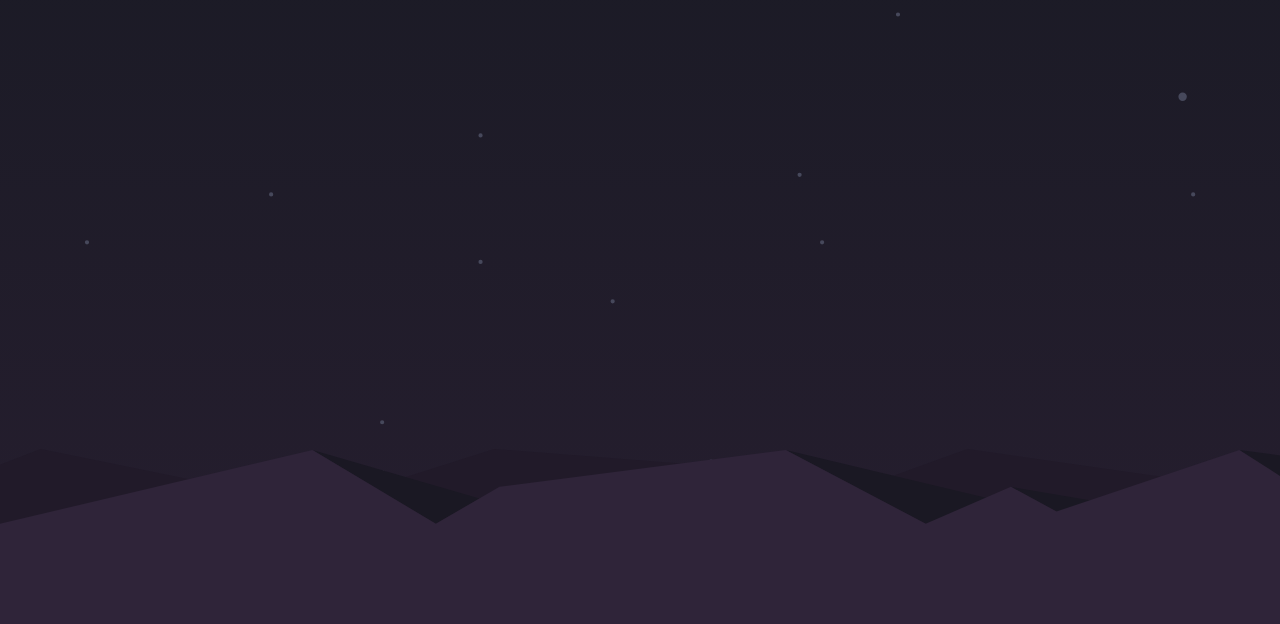
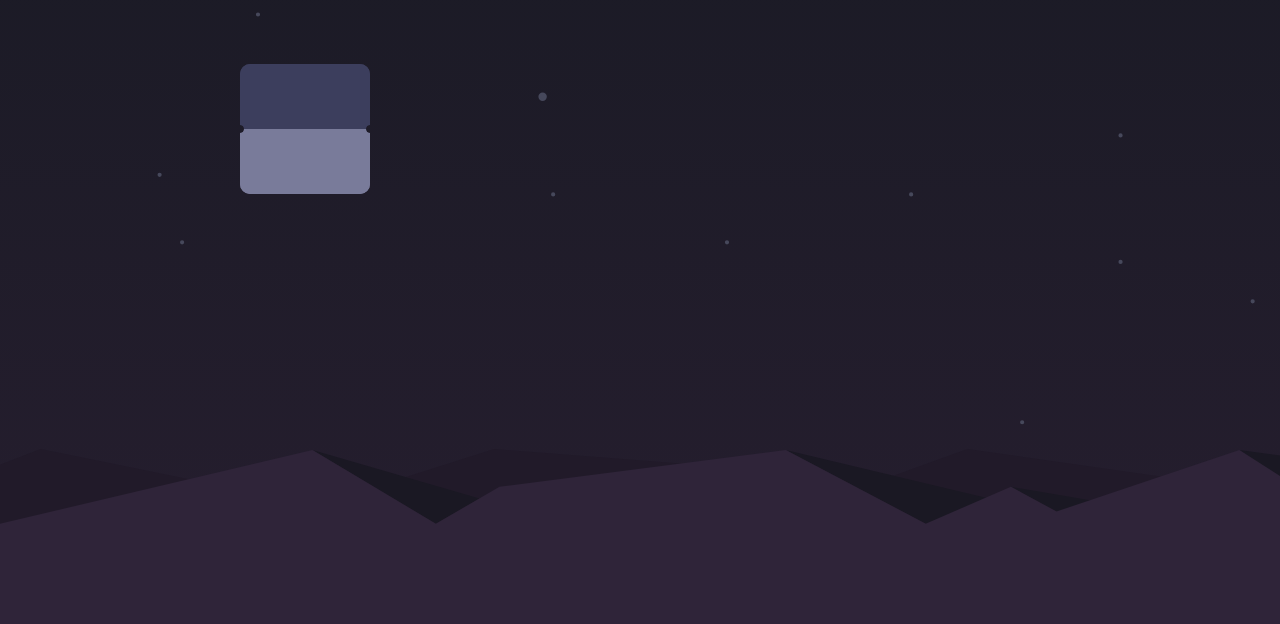
Before and after one commit to AndrejG231/Launch-countdown-timer, a plain HTML site: page public/index.html in a window 1280 px wide. Shown: the part 176-800 px from the top of the page. Drawn offline with Linux system fonts and the light colour scheme.

Commit message:
Added card shapes

```diff
--- a/public/index.html
+++ b/public/index.html
@@ -22,10 +22,18 @@
     <div class="background">
       <img src="images/pattern-hills.svg" class="hills" />
       <img src="images/bg-stars.svg" class="stars" />
+      <img src="images/bg-stars.svg" class="stars copy" />
     </div>
     <!-- Header title -->
     <header class="title-container">
       <h1 class="title">We're launching soon</h1>
     </header>
+    <!-- Flipping cards -->
+    <main class="cards-container">
+      <div class="card">
+        <div class="card-top"></div>
+        <div class="card-bottom"></div>
+      </div>
+    </main>
   </body>
 </html>
--- a/public/styles/main.css
+++ b/public/styles/main.css
@@ -1,9 +1,9 @@
 /* Default styles */
 :root {
-  --grayBlue: hsl(237, 18%, 59%);
+  --grayBlue: hsl(236, 14%, 54%);
   --softRed: hsl(345, 95%, 68%);
   --white: hsl(0, 0%, 100%);
-  --darkBlue: hsl(236, 21%, 26%);
+  --darkBlue: hsl(236, 22%, 30%);
   --darkBlue2: hsl(235, 16%, 14%);
   --darkBlue3: hsl(234, 17%, 12%);
   --bgStart: #261e2f;
@@ -42,7 +42,7 @@ h8 {
   z-index: 1;
 }
 
-.background .hills {
+.hills {
   position: absolute;
   bottom: 0;
   right: -230px;
@@ -50,12 +50,27 @@ h8 {
   z-index: 2;
 }
 
-.background .stars {
+.stars {
   position: absolute;
   width: 100%;
   height: 100%;
   z-index: 1;
   object-fit: cover;
+  animation: flying-stars 10s infinite linear;
+}
+
+.stars.copy {
+  left: -100vw;
+}
+
+/* Stars animation */
+@keyframes flying-stars {
+  0% {
+    transform: translateX(0);
+  }
+  100% {
+    transform: translateX(100vw);
+  }
 }
 
 /* Move hills more to center on bigger screens */
@@ -95,3 +110,103 @@ h8 {
 }
 
 /* End of header */
+
+/* Flipping cards */
+
+.card-top {
+  z-index: 5;
+}
+
+.card-bottom {
+  z-index: 4;
+}
+
+.cards-container {
+  margin: auto;
+  margin-top: 10vh;
+  position: relative;
+  z-index: 3;
+  width: 800px;
+  /* border: 2px solid green; */
+}
+
+.card {
+  width: 130px;
+  height: 130px;
+}
+
+.card-top,
+.card-bottom {
+  position: relative;
+  width: 100%;
+  height: 50%;
+  overflow: hidden;
+  transition: 0.25s all linear;
+  perspective: 100px;
+  /* border: 2px solid red; */
+}
+
+/* Cards filled with box shadow to provide scooped corners */
+
+.card-top:after,
+.card-top:before,
+.card-bottom:after,
+.card-bottom:before {
+  content: "";
+  display: block;
+  width: 8px;
+  height: 8px;
+  border-radius: 99px;
+  /* border: 1px solid green; */
+  position: absolute;
+  transform: translate(50%, -50%);
+}
+
+/* Border radiuses for cards */
+.card-top {
+  border-top-left-radius: 10px;
+  border-top-right-radius: 10px;
+}
+
+.card-bottom {
+  border-bottom-left-radius: 10px;
+  border-bottom-right-radius: 10px;
+}
+
+.card-top:after,
+.card-top:before {
+  box-shadow: 5px -5px 0px 80px var(--darkBlue),
+    5px -50px 0px 80px var(--darkBlue);
+}
+
+.card-bottom:after,
+.card-bottom:before {
+  box-shadow: 5px 5px 0px 80px var(--grayBlue),
+    5px 50px 0px 80px var(--grayBlue);
+}
+
+.card-top:after {
+  right: 100%;
+  top: 100%;
+}
+
+.card-top:before {
+  right: 0%;
+  top: 100%;
+}
+
+.card-bottom:after {
+  right: 0%;
+  top: 0%;
+}
+
+.card-bottom:before {
+  right: 100%;
+  top: 0%;
+}
+
+/* End of card shapes */
+
+.card-top {
+  transform: perspective(50em);
+}
```
